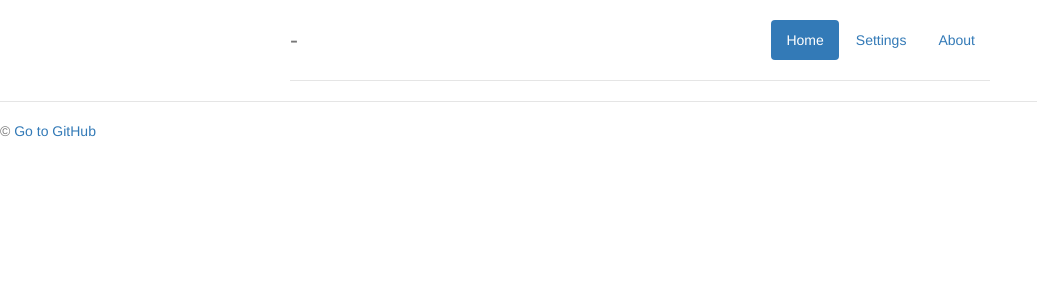
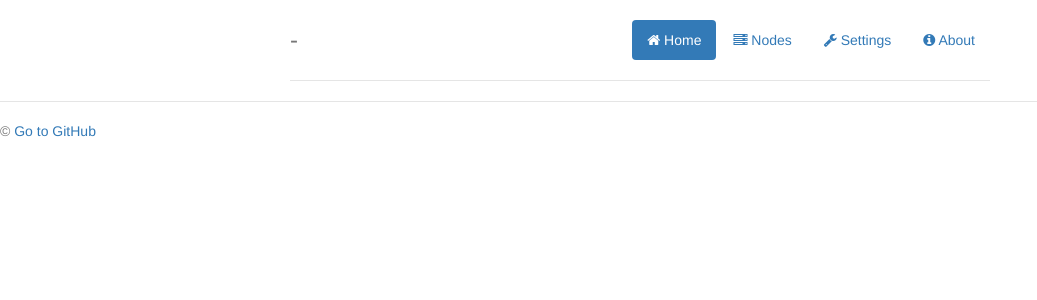
Before and after one commit to gbnk0/pyshake, a Flask app: template templates/base.html in a window 1280 px wide. Shown: the top 300 px of the page, without its empty margins (0-1037 px from the left). Run offline with Flask 2, Linux system fonts and the light colour scheme; the template is opened without the code that fills it, so the values that code supplies are empty; parts of the project's set-up code (start-up, migrations or seed data) failed here and were passed over; some libraries are stand-ins or nearby versions.

Commit message:
UI - Add icons for navbar / add Nodes item (todo)

```diff
--- a/templates/base.html
+++ b/templates/base.html
@@ -23,9 +23,18 @@
         <div class="header">
             <nav>
                 <ul class="nav nav-pills pull-right">
-                    <li role="presentation" class="active"><a href="#">Home</a></li>
-                    <li role="presentation"><a href="#">Settings</a></li>
-                    <li role="presentation"><a href="#">About</a></li>
+                    <li role="presentation" class="active">
+                        <a href="#"><i class="fa fa-home" aria-hidden="true"></i> Home</a>
+                    </li>
+                    <li role="presentation"><a href="#">
+                        <i class="fa fa-server" aria-hidden="true"></i> Nodes</a>
+                    </li>
+                    <li role="presentation"><a href="#">
+                        <i class="fa fa-wrench" aria-hidden="true"></i> Settings</a>
+                    </li>
+                    <li role="presentation"><a href="#">
+                        <i class="fa fa-info-circle" aria-hidden="true"></i> About</a>
+                    </li>
                 </ul>
             </nav>
             <h3 class="text-muted">-</h3>
```
